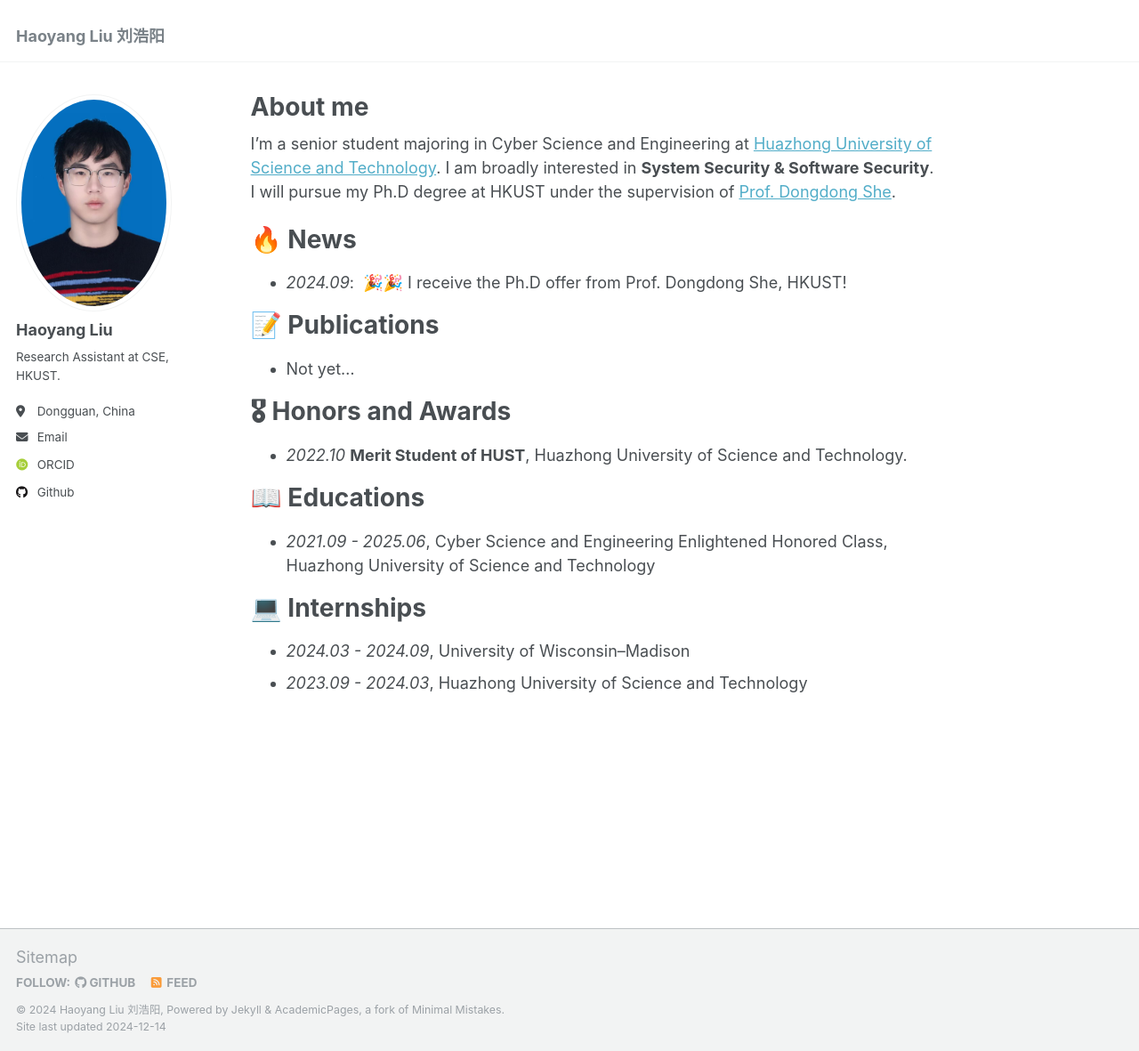
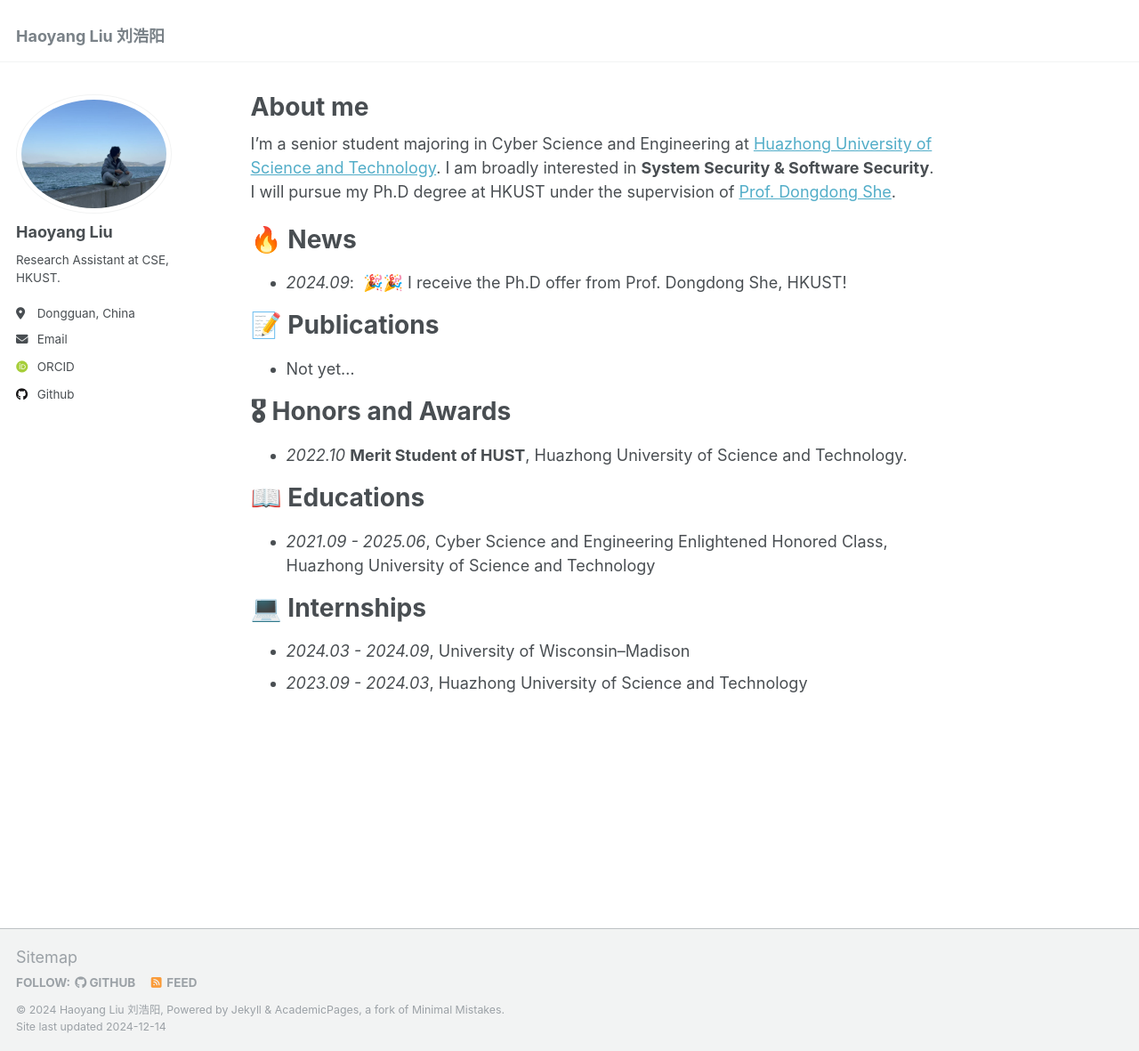
Before and after one commit to tttturtle-russ/tttturtle-russ.github.io, a Jekyll site: the page built from _pages/about.md, in a window 1280 px wide and 1181 px high. Shown: the whole window at 89% size. Built offline with Jekyll 4.4.1, drawn with Linux system fonts in a browser that asks for light colours; some web fonts are replaced.

Commit message:
update avatar

```diff
--- a/_config.yml
+++ b/_config.yml
@@ -21,7 +21,7 @@ repository               : "tttturtle-russ/tttturtle-russ.github.io"
 #               Additional customization can be done by editing /_includes/author-profile.html
 author:
   # Biographic information
-  avatar           : "profile.jpg"
+  avatar           : "test.jpg"
   name             : "Haoyang Liu"
   pronouns         : # example: "she/her"
   bio              : "Research Assistant at CSE, HKUST."
```
Also changed, not shown: images/test.jpg (added).
